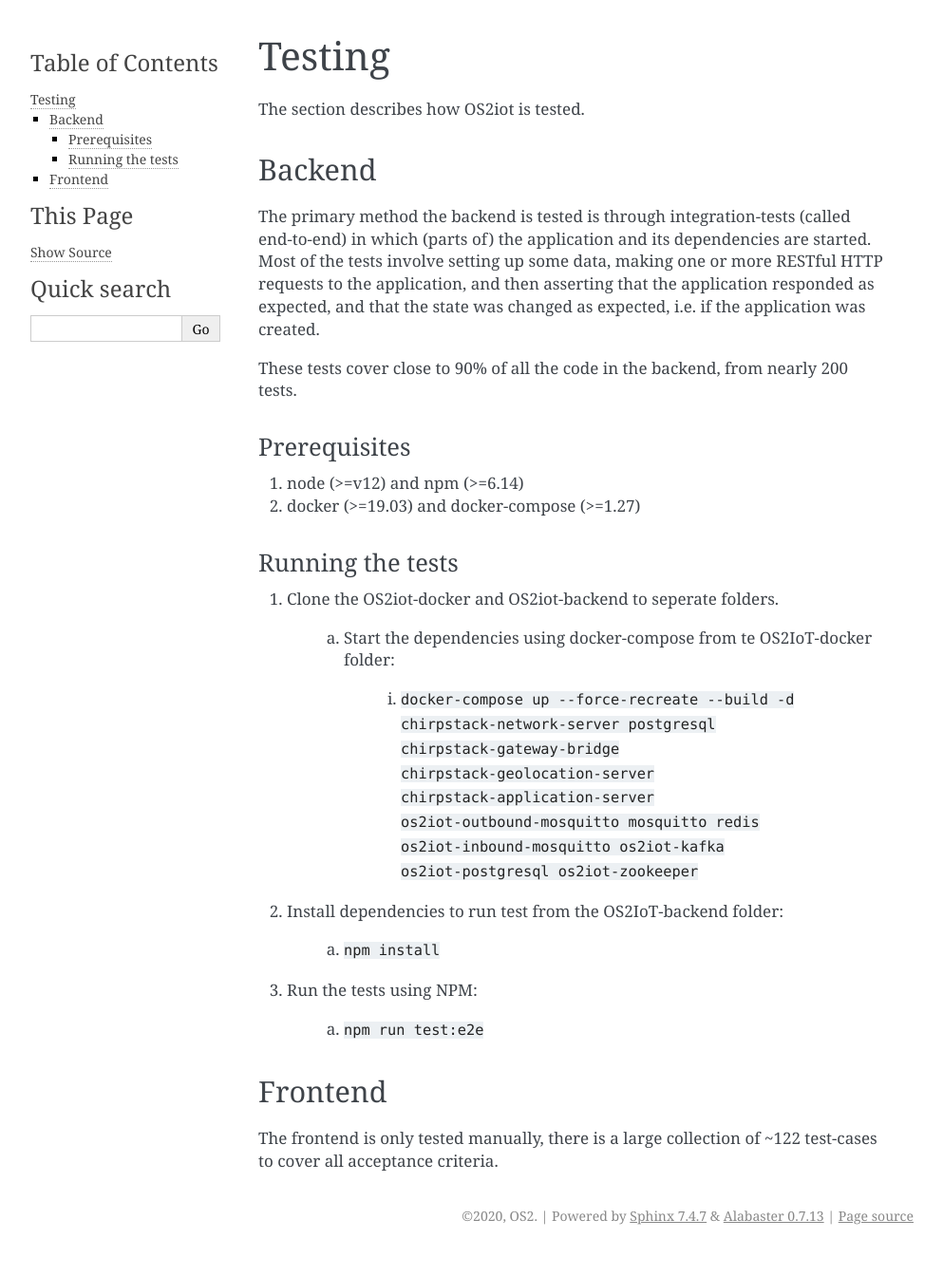
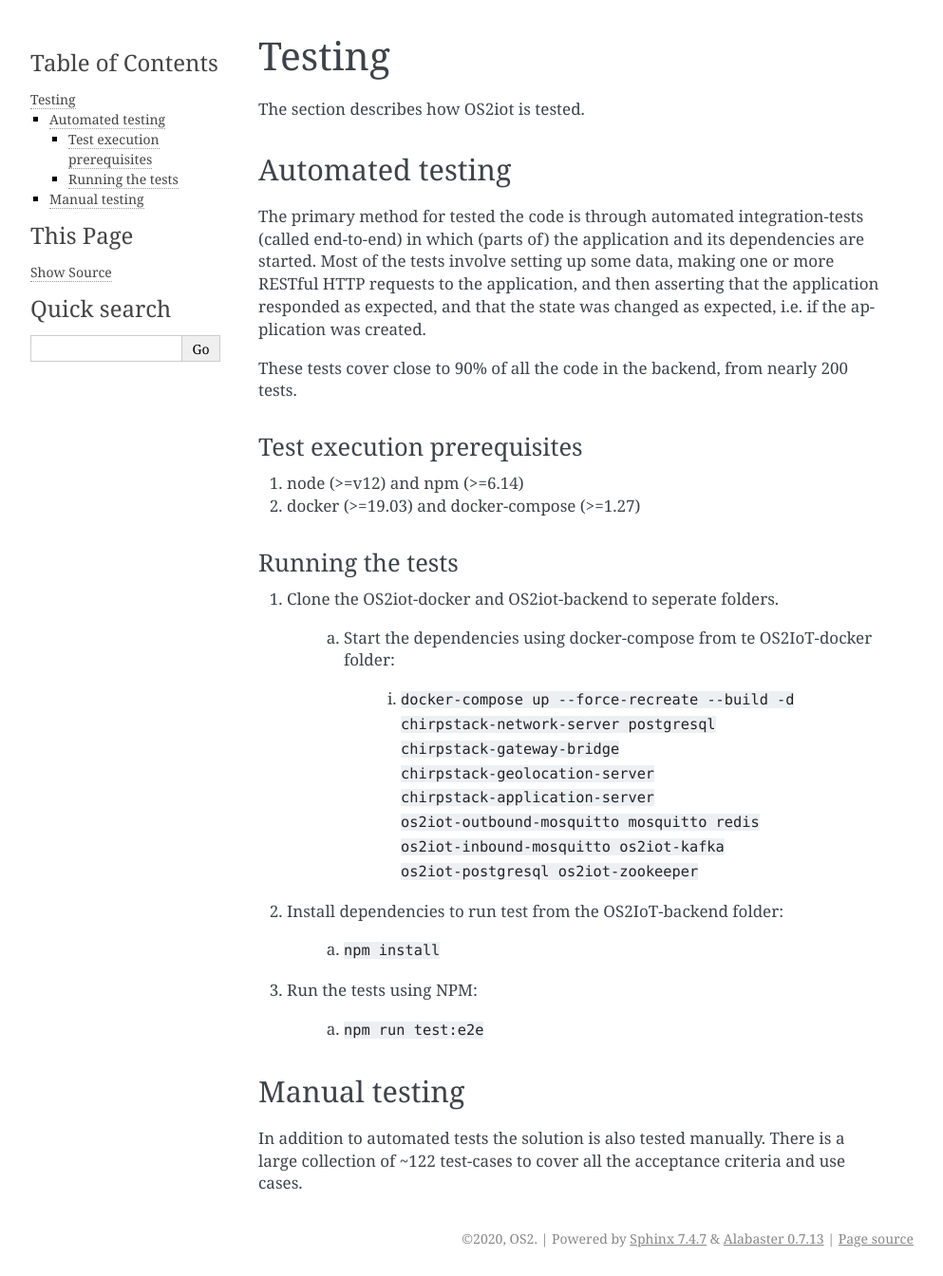
Before and after one commit to OS2iot/OS2iot-docs, a Sphinx documentation site: the page built from source/testing/testing.rst, in a window 1280 px wide. Shown: the whole page at 95% size, without its empty margins (148-1141 px from the left). Built offline with Sphinx 7.4.7, drawn with Linux system fonts in a browser that asks for light colours; before the commit the page ends 1320 px from its top, so only the background shows below that.

Commit message:
minor corrections

```diff
--- a/source/maintenance-guide/maintenance-guide.rst
+++ b/source/maintenance-guide/maintenance-guide.rst
@@ -43,7 +43,7 @@ npm install -g @angular/cli
 npm install -g typescript
 
 Quick setup
-^^^^^^
+^^^^^^^^^^^
 
 Important! Prepare by setting up the repositories, OS2IoT-docker,
 OS2IoT-backend, and OS2IoT-frontend, in the same folder/path of your
@@ -83,7 +83,7 @@ Once the path is added run:
 -  docker-compose up
 
 Advanced setup
-^^^^^^^^^
+^^^^^^^^^^^^^^
 
 **Important!** Prepare by setting up the repositories, OS2IoT-docker,
 OS2IoT-backend, and OS2IoT-frontend, in the same folder/path of your
--- a/source/testing/testing.rst
+++ b/source/testing/testing.rst
@@ -3,16 +3,16 @@ Testing
 
 The section describes how OS2iot is tested.
 
-Backend
--------
+Automated testing
+-----------------
 
-The primary method the backend is tested is through integration-tests (called end-to-end) in which (parts of) the application and its dependencies are started.
+The primary method for tested the code is through automated integration-tests (called end-to-end) in which (parts of) the application and its dependencies are started.
 Most of the tests involve setting up some data, making one or more RESTful HTTP requests to the application, and then asserting that the application responded as expected, and that the state was changed as expected, i.e. if the application was created.
 
 These tests cover close to 90% of all the code in the backend, from nearly 200 tests.
 
-Prerequisites
-^^^^^^^^^^^^^
+Test execution prerequisites
+^^^^^^^^^^^^^^^^^^^^^^^^^^^^
 
 1. node (>=v12) and npm (>=6.14)
 
@@ -35,7 +35,6 @@ Running the tests
 
     a. :code:`npm run test:e2e`
 
-Frontend
---------
-
-The frontend is only tested manually, there is a large collection of ~122 test-cases to cover all acceptance criteria.
+Manual testing
+--------------
+In addition to automated tests the solution is also tested manually. There is a large collection of ~122 test-cases to cover all the acceptance criteria and use cases.
```
Also changed, not shown: source/software-architecture/software-architecture.rst (+11 -11 lines).
